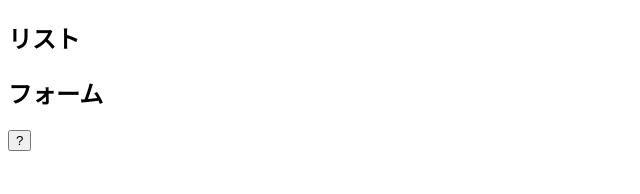
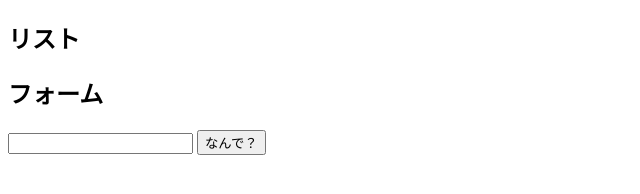
Before and after one commit to g1527037/2016web1-12, a plain HTML site: page index.html in a window 1280 px wide. Shown: the whole page, without its empty margins (0-640 px from the left). Drawn offline with Linux system fonts and the light colour scheme.

Commit message:
Update index.html

```diff
--- a/index.html
+++ b/index.html
@@ -10,7 +10,8 @@
       <ul id="list"></ul>
       <h1>フォーム</h1>
       <form action="https://g1527037.github.io/2016web1-12/" id="form">
-        <input type="submit" value="?">
+        <input type="text" name="word">
+        <input type="submit" value="なんで？">
       </form>
     </section>
     <script type="text/javascript" scr="js/default.js"></script>
```
